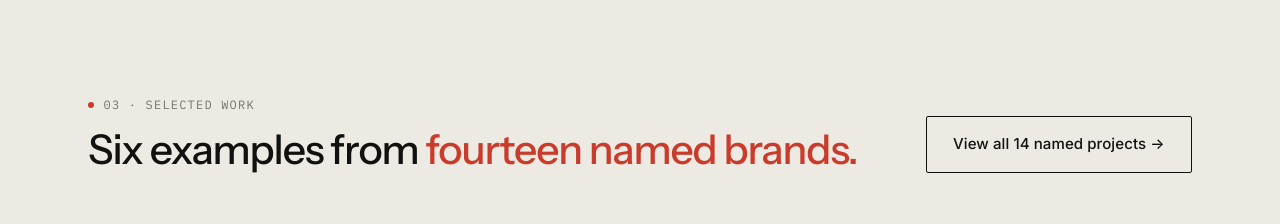
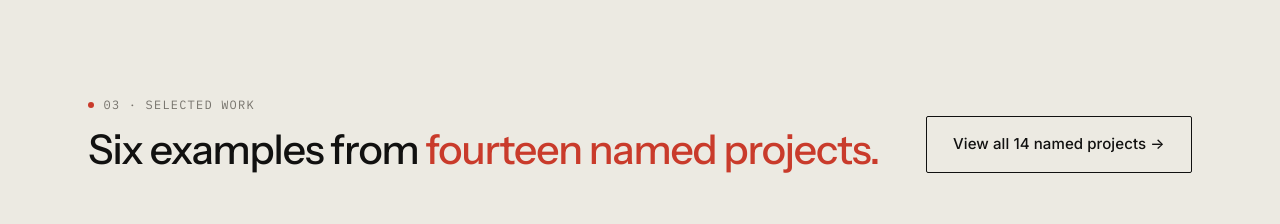
Before and after one commit to Spatch27/timburley.com, a plain HTML site: page public/index.html in a window 1280 px wide. Shown: the part 2620-2844 px from the top of the page. Drawn offline with Linux system fonts and the light colour scheme.

Commit message:
Update Selected Work heading to 'Six examples from fourteen named projects.'

```diff
--- a/public/index.html
+++ b/public/index.html
@@ -187,7 +187,7 @@
         <div class="section-head section-head--cta reveal">
           <div>
             <span class="eyebrow section-head__eyebrow">03 · Selected Work</span>
-            <h2 class="h-section">Six examples from <em>fourteen named brands.</em></h2>
+            <h2 class="h-section">Six examples from <em>fourteen named projects.</em></h2>
           </div>
           <div>
             <a href="/work" class="btn btn--secondary">View all 14 named projects →</a>
```
